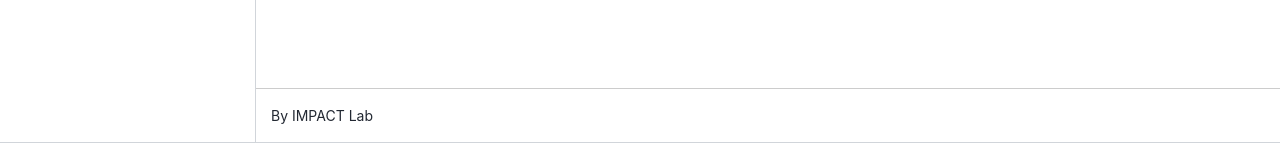
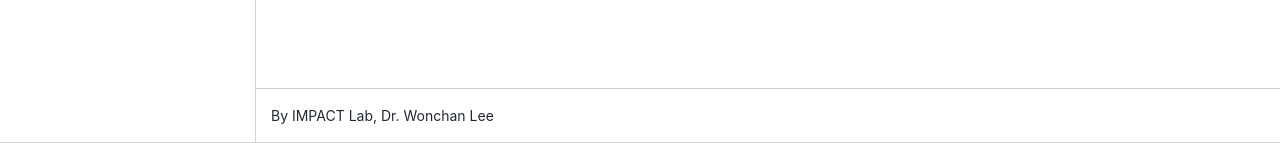
Before and after one commit to IMPACTlab-CliFin/CliFin, a Sphinx documentation site: the page built from docs/index.rst, in a window 1280 px wide. Shown: the part 757-900 px from the top of the page. Built offline with Sphinx 7.4.7 and the Sphinx Book theme 1.1.4, drawn with Linux system fonts in a browser that asks for light colours.

Commit message:
Update conf.py

```diff
--- a/docs/conf.py
+++ b/docs/conf.py
@@ -3,7 +3,7 @@ import sys
 sys.path.insert(0, os.path.abspath('.'))
 
 project = 'CliFin'
-author = 'IMPACT Lab'
+author = 'IMPACT Lab, Dr. Wonchan Lee'
 
 extensions = []
 
```
